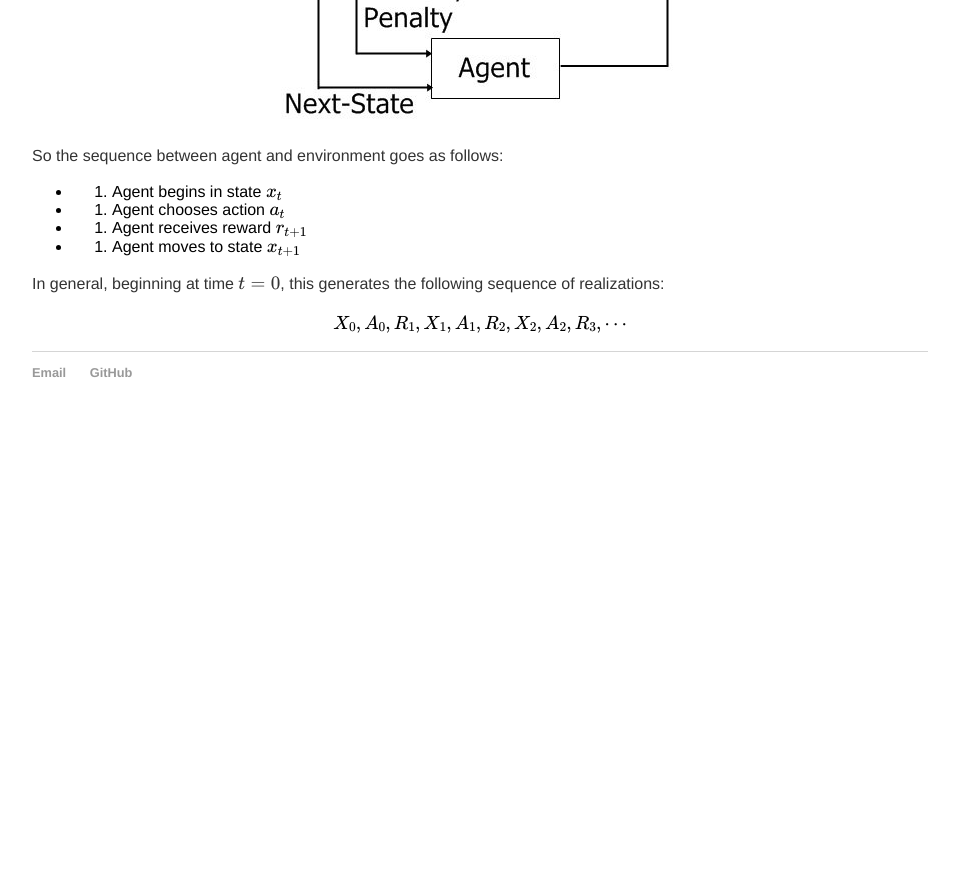
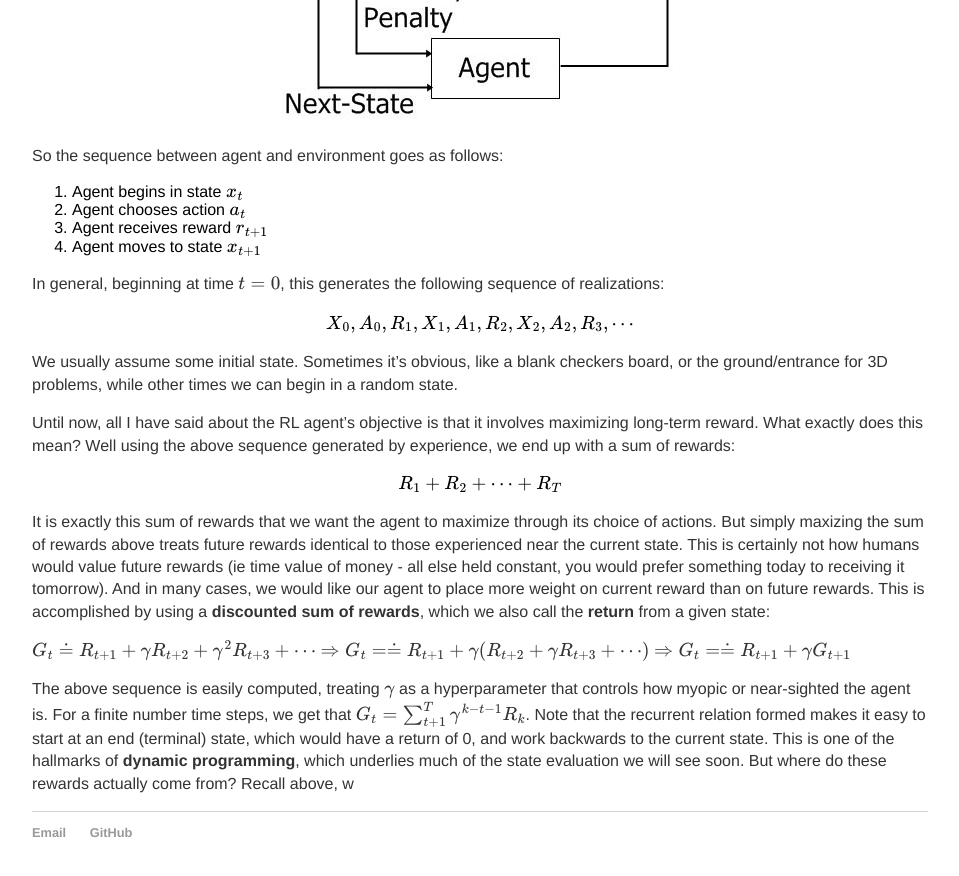
Before and after one commit to 12mre1/12mre1.github.io, a Jekyll site: the page built from _posts/2021-02-17-The-Basic-Reinforcement-Learning-Framework.md, in a window 1280 px wide and 900 px high, scrolled down 2141 px. Shown: the top 876 px of the window, without its empty margins (160-1119 px from the left). Built offline with Jekyll 4.4.1, drawn with Linux system fonts in a browser that asks for light colours; formulas are drawn with MathJax 3; before the commit the page ends 2581 px from its top, so only the background shows below that.

Commit message:
update RL post

```diff
--- a/_posts/2021-02-17-The-Basic-Reinforcement-Learning-Framework.md
+++ b/_posts/2021-02-17-The-Basic-Reinforcement-Learning-Framework.md
@@ -36,11 +36,25 @@ The following picture captures the continual interaction between agent and envir
 <center><img src="/img/rl-flow.png" alt = "RL Flow Chart"></center>
 
 So the sequence between agent and environment goes as follows:
-- 1. Agent begins in state \\( x_t \\)
-- 2. Agent chooses action \\( a_t \\)
-- 3. Agent receives reward \\( r_{t+1} \\)
-- 4. Agent moves to state \\( x_{t+1} \\)
+1. Agent begins in state \\( x_t \\)
+2. Agent chooses action \\( a_t \\)
+3. Agent receives reward \\( r_{t+1} \\)
+4. Agent moves to state \\( x_{t+1} \\)
 
 In general, beginning at time \\( t = 0 \\), this generates the following sequence of realizations:
 
 $$ X_0, A_0, R_1 , X_1, A_1, R_2, X_2, A_2, R_3, \cdots $$
+
+We usually assume some initial state. Sometimes it's obvious, like a blank checkers board, or the ground/entrance for 3D problems, while other times we can begin in a random state.
+
+Until now, all I have said about the RL agent's objective is that it involves maximizing long-term reward. What exactly does this mean? Well using the above sequence generated by experience, we end up with a sum of rewards:
+
+$$ R_1 + R_2 + \cdots + R_T $$
+
+It is exactly this sum of rewards that we want the agent to maximize through its choice of actions. But simply maxizing the sum of rewards above treats future rewards identical to those experienced near the current state. This is certainly not how humans would value future rewards (ie time value of money - all else held constant, you would prefer something today to receiving it tomorrow). And in many cases, we would like our agent to place more weight on current reward than on future rewards. This is accomplished by using a __discounted sum of rewards__, which we also call the __return__ from a given state:
+
+$$ G_t \doteq R_{t+1} + \gamma R_{t+2} + \gamma^2 R_{t+3} + \cdots $$
+$$ \Rightarrow G_t = \doteq R_{t+1} + \gamma ( R_{t+2} + \gamma R_{t+3} + \cdots) $$
+$$ \Rightarrow G_t = \doteq R_{t+1} + \gamma G_{t+1} $$
+
+The above sequence is easily computed, treating \\( \gamma \\) as a hyperparameter that controls how myopic or near-sighted the agent is. For a finite number time steps, we get that \\( G_t = \sum_{t+1}^{T}\gamma^{k-t-1}R_{k} \\). Note that the recurrent relation formed makes it easy to start at an end (terminal) state, which would have a return of 0,  and work backwards to the current state. This is one of the hallmarks of __dynamic programming__, which underlies much of the state evaluation we will see soon. But where do these rewards actually come from? Recall above, w
```
